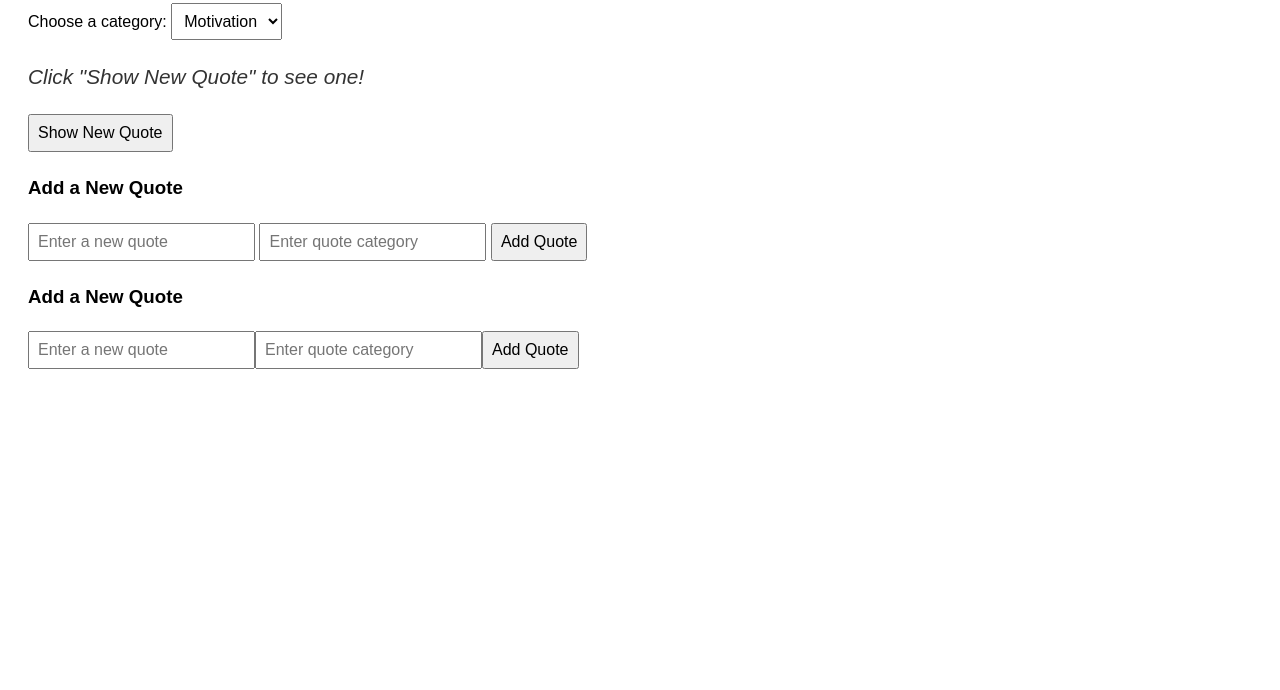
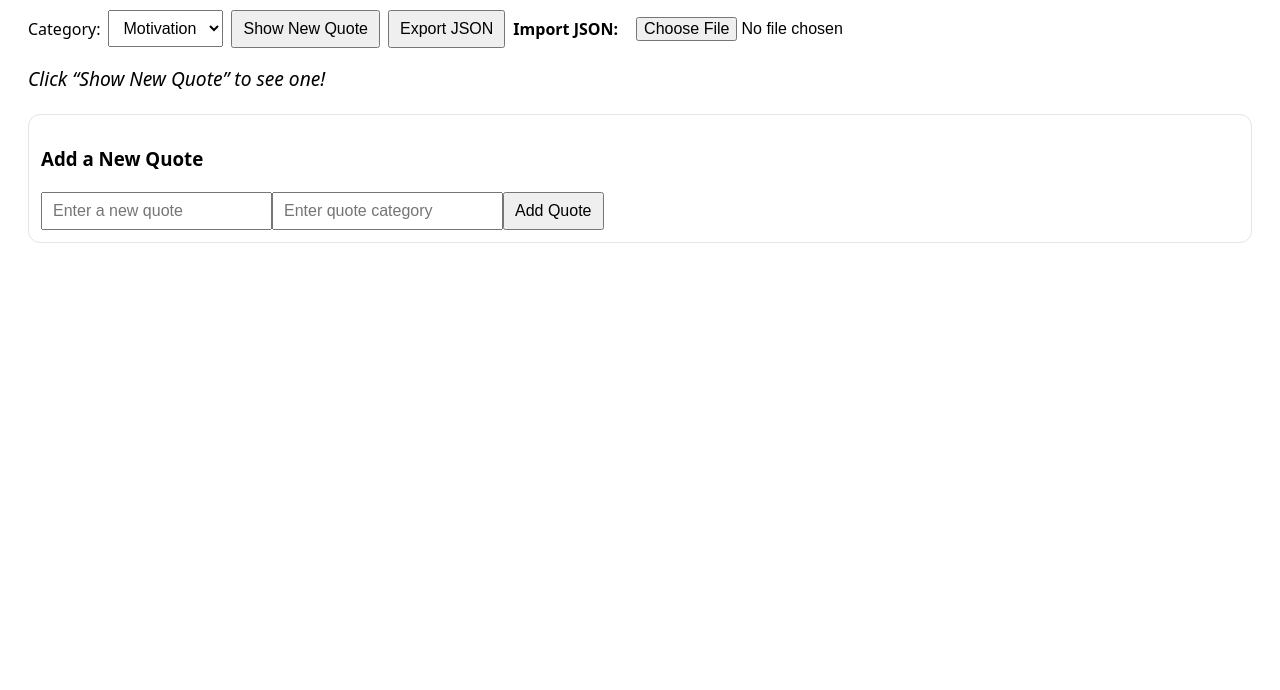
Before and after one commit to petermussatz/alx_fe_javascript, a plain HTML site: page dom-manipulation/index.html in a window 1280 px wide. Shown: the part 110-800 px from the top of the page. Drawn offline with Linux system fonts and the light colour scheme.

Commit message:
add changes

```diff
--- a/dom-manipulation/index.html
+++ b/dom-manipulation/index.html
@@ -1,51 +1,34 @@
 <!DOCTYPE html>
 <html lang="en">
 <head>
-  <meta charset="UTF-8">
-  <meta name="viewport" content="width=device-width, initial-scale=1.0">
+  <meta charset="UTF-8" />
+  <meta name="viewport" content="width=device-width, initial-scale=1.0"/>
   <title>Dynamic Quote Generator</title>
   <style>
-    body {
-      font-family: Arial, sans-serif;
-      padding: 20px;
-    }
-    #quoteDisplay {
-      margin: 20px 0;
-      font-size: 1.3rem;
-      font-style: italic;
-      color: #333;
-    }
-    .form-container {
-      margin-top: 20px;
-    }
-    input, select, button {
-      padding: 8px;
-      margin: 5px 0;
-      font-size: 1rem;
-    }
+    body { font-family: system-ui, Arial, sans-serif; padding: 20px; line-height: 1.5; }
+    #quoteDisplay { margin: 16px 0; font-size: 1.2rem; font-style: italic; }
+    .toolbar { display: flex; flex-wrap: wrap; gap: 8px; align-items: center; margin: 12px 0; }
+    .form-container { margin-top: 20px; padding: 12px; border: 1px solid #e5e5e5; border-radius: 12px; }
+    input, select, button { padding: 8px 10px; font-size: 1rem; }
   </style>
 </head>
 <body>
   <h1>Dynamic Quote Generator</h1>
 
-  <!-- Dropdown for categories -->
-  <label for="categorySelect">Choose a category:</label>
-  <select id="categorySelect"></select>
+  <div class="toolbar">
+    <label for="categorySelect">Category:</label>
+    <select id="categorySelect" aria-label="Quote category"></select>
+    <button id="newQuote">Show New Quote</button>
 
-  <!-- Display Quote -->
-  <div id="quoteDisplay">Click "Show New Quote" to see one!</div>
-
-  <!-- Buttons -->
-  <button id="newQuote">Show New Quote</button>
-
-  <!-- Add New Quote -->
-  <div class="form-container">
-    <h3>Add a New Quote</h3>
-    <input id="newQuoteText" type="text" placeholder="Enter a new quote" />
-    <input id="newQuoteCategory" type="text" placeholder="Enter quote category" />
-    <button id="addQuoteBtn">Add Quote</button>
+    <!-- JSON Export / Import -->
+    <button id="exportBtn" title="Export quotes as JSON">Export JSON</button>
+    <label for="importFile" style="font-weight: 600;">Import JSON:</label>
+    <input type="file" id="importFile" accept=".json" />
   </div>
 
+  <div id="quoteDisplay">Click “Show New Quote” to see one!</div>
+
+  <!-- The Add Quote form is injected dynamically by createAddQuoteForm() -->
   <script src="script.js"></script>
 </body>
 </html>
```
